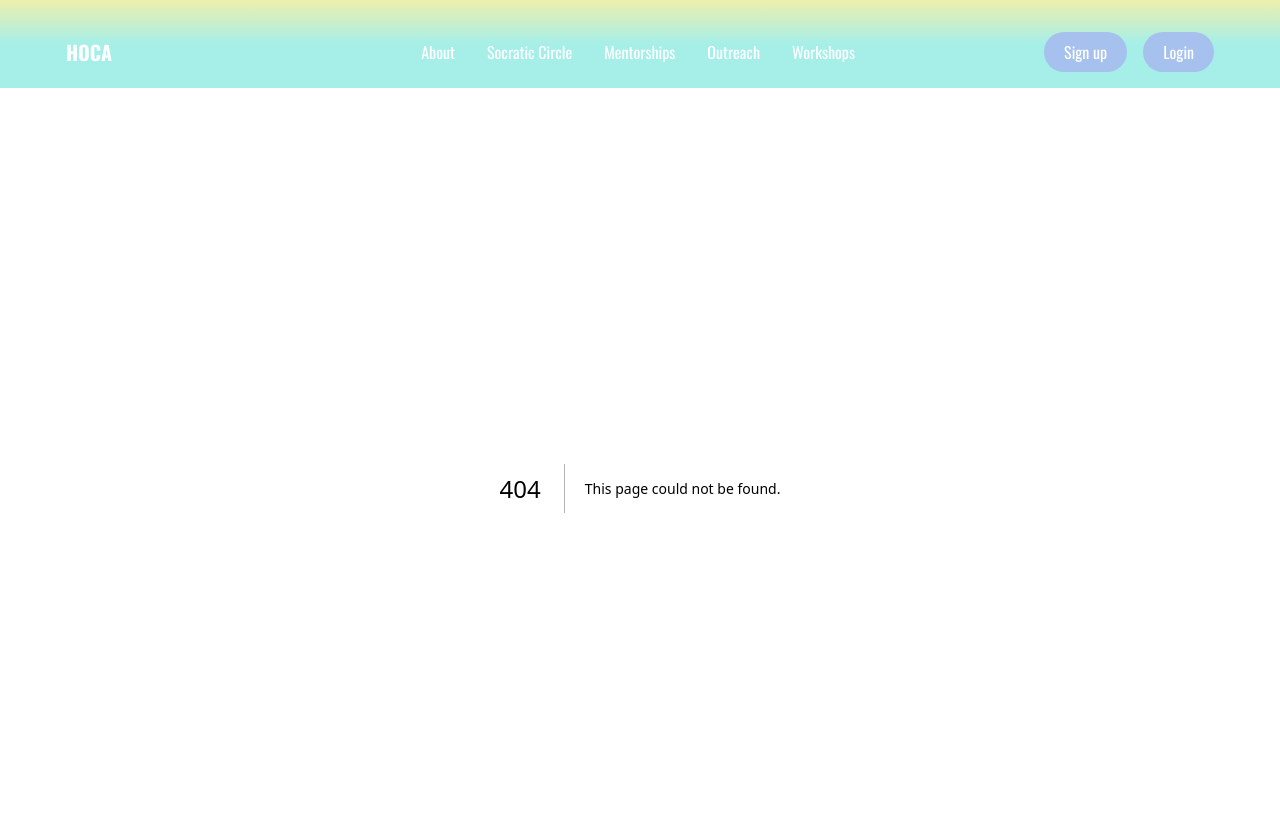
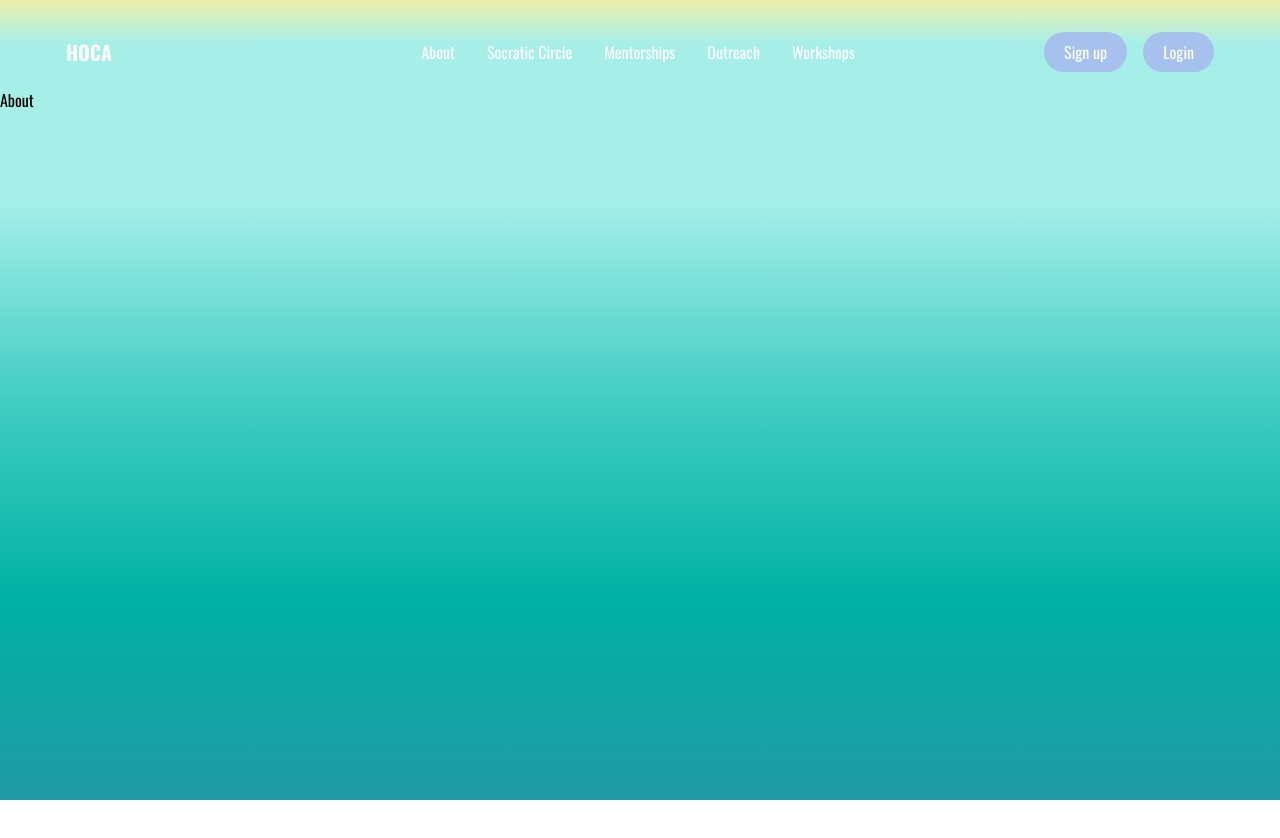
Before and after one commit to Jason-Joannou/HOCA, a Next.js app: page /about in a window 1280 px wide. Before the commit this address had no page. Shown: the top 838 px of the page. After the commit the page ends 800 px from the top, so only its background shows below. Built offline with nearby package versions, Linux system fonts and the light colour scheme.

Commit message:
added skeleton page for about page

```diff
--- /dev/null
+++ b/app/about/page.tsx
@@ -0,0 +1,9 @@
+import React from 'react'
+
+const page = () => {
+  return (
+    <div>About</div>
+  )
+}
+
+export default page
```
